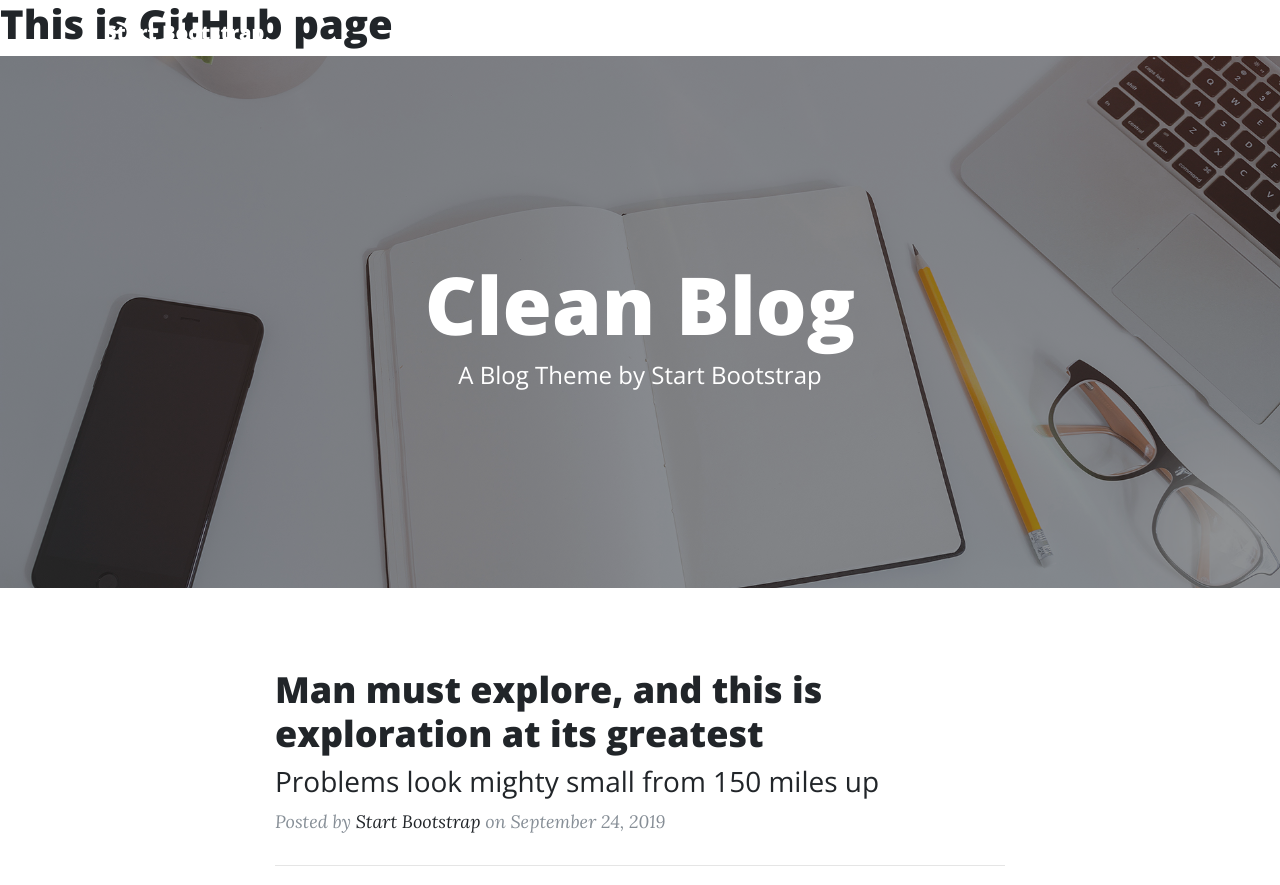
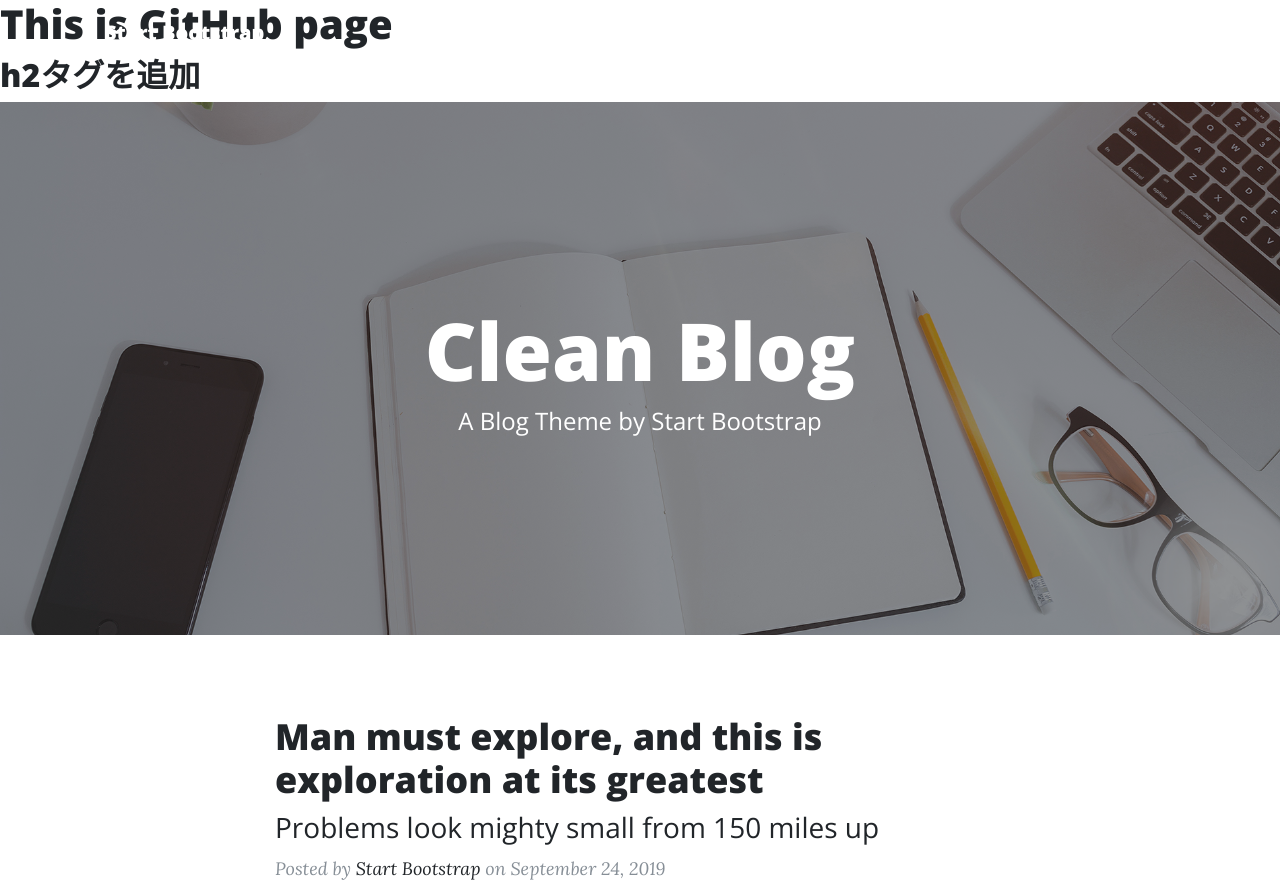
Before and after one commit to shizen-shin/yuta-miyasaka38.github.io, a website: page index.html in a window 1280 px wide. Shown: the top 885 px of the page. Drawn offline with nearby package versions, Linux system fonts and the light colour scheme.

Commit message:
h２を追加しました

```diff
--- a/index.html
+++ b/index.html
@@ -10,6 +10,8 @@
 
   <title>マイブログ</title>
   <h1>This is GitHub page</h1>
+
+  <h2>h2タグを追加</h2>
 
   <!-- Bootstrap core CSS -->
   <link href="vendor/bootstrap/css/bootstrap.min.css" rel="stylesheet">
```
